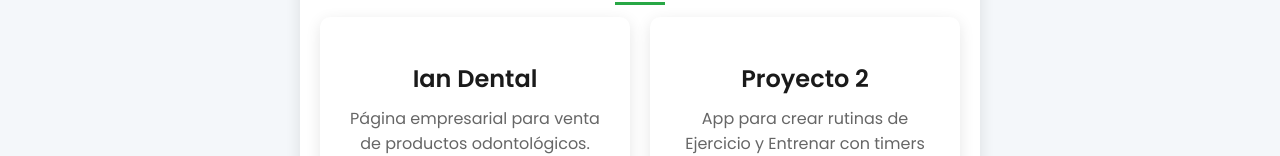
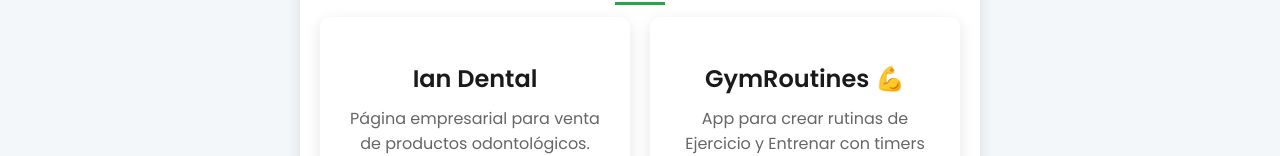
Before and after one commit to AlejandroClaure/portfolio, a plain HTML site: page projects.html in a window 1280 px wide. Shown: the part 223-379 px from the top of the page. Drawn offline with Linux system fonts and the light colour scheme; files whose address does not match are found by name.

Commit message:
Nombre proyecto GymROutines

```diff
--- a/projects.html
+++ b/projects.html
@@ -36,7 +36,7 @@
                 </div>
                 <div class="project">
 
-                    <h3>Proyecto 2</h3>
+                    <h3>GymRoutines 💪</h3>
                     <p>App para crear rutinas de Ejercicio y Entrenar con timers</p>
                     <p><i class="fab fa-react"></i> Hecha con React Native</p>
                     <a href="https://gym-routines-app-git-main-alejandro-claures-projects.vercel.app/" class="project-button" >Ver Proyecto</a>
```
